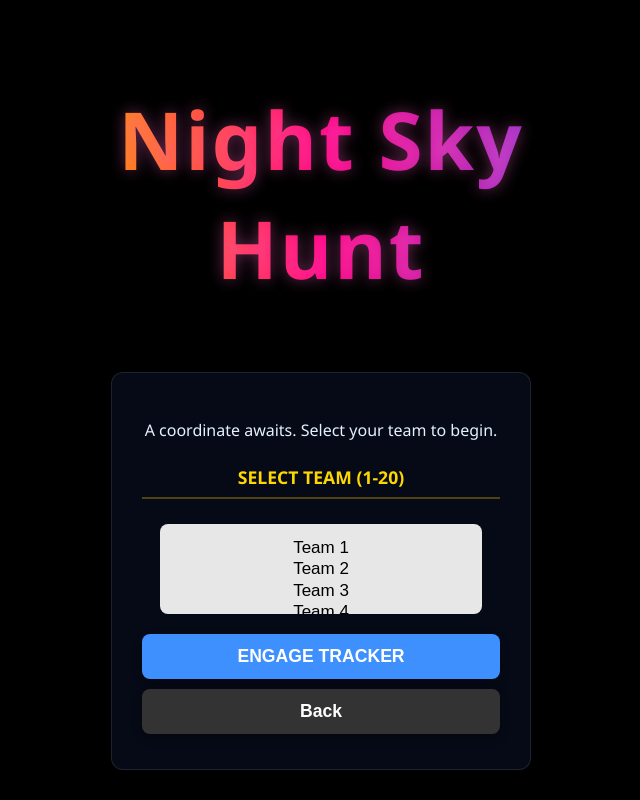
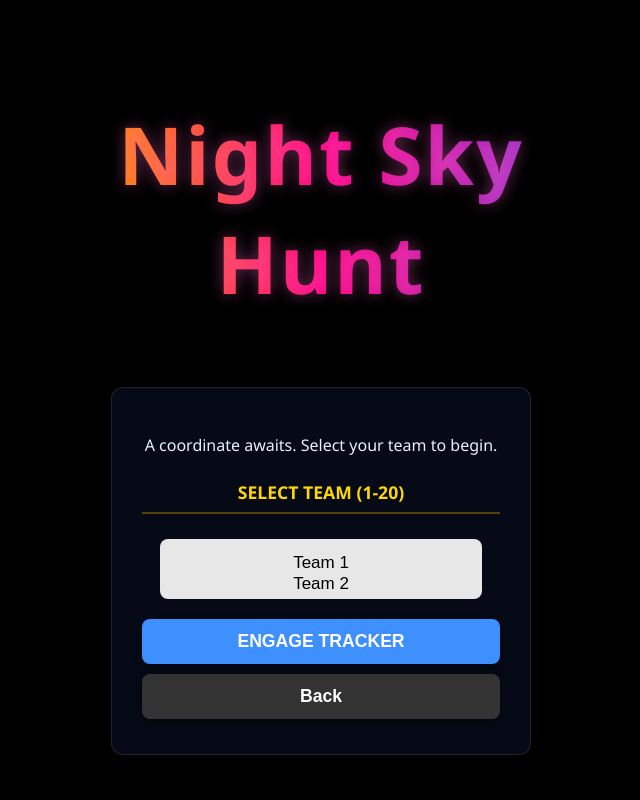
Before and after one commit to Leela143-143/Night-Sky-Hunt, a plain HTML site: page index.html in a window 1280 px wide. Both pictures are taken after a click on the button "Team Login". Shown: the whole page, without its empty margins (319-959 px from the left). Drawn offline with Linux system fonts and the light colour scheme.

Commit message:
Adjust height of #teamIdSelect to 60px
Reduced height of the team ID select element.

```diff
--- a/index.html
+++ b/index.html
@@ -115,7 +115,7 @@
         }
 
         .team-prompt { font-size: 1.1em; font-weight: bold; color: var(--gold); margin-bottom: 10px; padding: 8px 0; border-bottom: 2px solid rgba(255, 199, 0, 0.3); display: block; }
-        #teamIdSelect { background-color: rgba(255, 255, 255, 0.1); color: #E6F1FF; height: 90px; border: 1px solid var(--button-blue); padding: 5px; text-align: left; }
+        #teamIdSelect { background-color: rgba(255, 255, 255, 0.1); color: #E6F1FF; height: 60px; border: 1px solid var(--button-blue); padding: 5px; text-align: left; }
         #huntView button, #loginView button { background-color: #3f90ff; width: 100%; margin: 5px 0; }
 
         #result { margin-top: 20px; padding: 15px; border-radius: 8px; font-size: 1.1em; }
```
